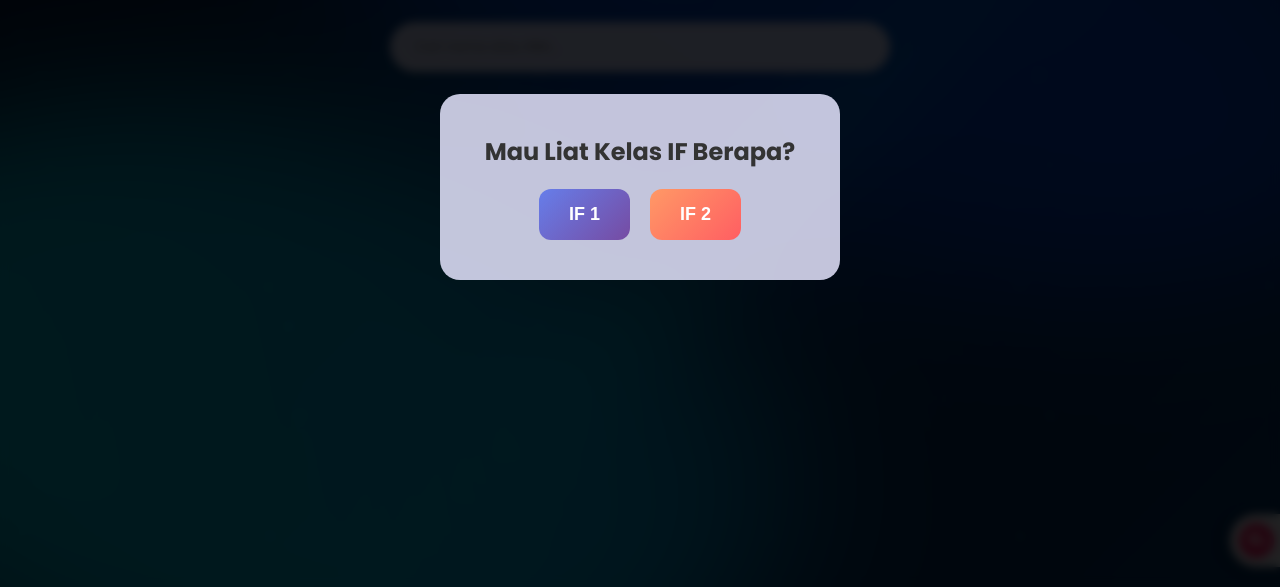
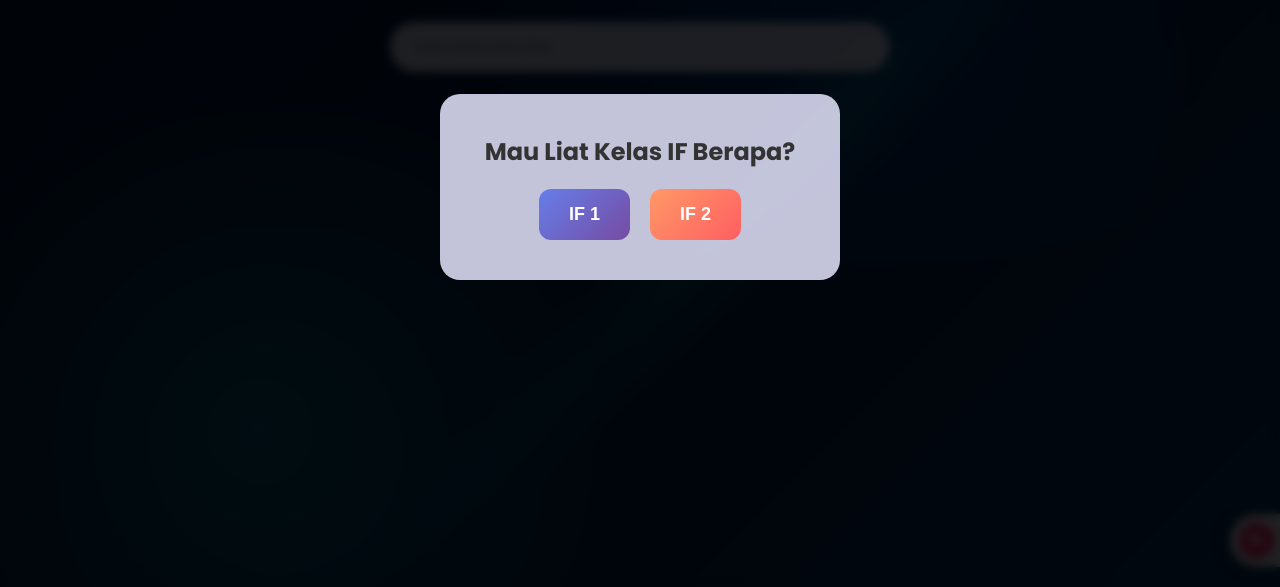
Before and after one commit to DilzGhaaziy/TestingDilz, a plain HTML site: page index.html in a window 1280 px wide. Shown: the part 213-800 px from the top of the page. Drawn offline with Linux system fonts and the light colour scheme.

Commit message:
Update 3 index.html

```diff
--- a/index.html
+++ b/index.html
@@ -66,41 +66,32 @@
 
         body.dark-mode #bg-light-mode { display: none; }
 
+        /* OPTIMASI GLOW: Beban GPU turun 80% */
         .glow {
-            position: absolute; border-radius: 50%;
-            filter: blur(80px); opacity: 0.7; mix-blend-mode: screen;
+            position: absolute;
+            border-radius: 50%;
+            /* filter: blur(80px); mix-blend-mode: screen; -> DIHAPUS KARENA BERAT */
             will-change: transform;
+            pointer-events: none; /* Penting agar tidak nge-block klik */
+            transform: translateZ(0); /* Hardware Acceleration */
         }
         .glow-1 {
-            width: 80vw; height: 80vh; background: linear-gradient(45deg, #00fff2, #00a2ff);
-            bottom: -20%; left: -20%; transform: rotate(20deg) skewX(-20deg);
+            width: 80vw; height: 80vh;
+            /* Menggunakan radial-gradient menggantikan blur */
+            background: radial-gradient(circle, rgba(0, 255, 242, 0.25) 0%, rgba(0, 162, 255, 0) 60%);
+            bottom: -20%; left: -20%;
             animation: drift 10s infinite alternate ease-in-out;
         }
         .glow-2 {
-            width: 90vw; height: 70vh; background: linear-gradient(120deg, #0061ff, #001eff);
-            top: -10%; right: -10%; transform: rotate(-30deg); opacity: 0.6;
+            width: 90vw; height: 70vh;
+            background: radial-gradient(circle, rgba(0, 97, 255, 0.25) 0%, rgba(0, 30, 255, 0) 60%);
+            top: -10%; right: -10%;
             animation: drift 15s infinite alternate-reverse ease-in-out;
         }
         .glow-3 {
             width: 100vw; height: 40vh;
-            background: radial-gradient(ellipse at center, rgba(0, 255, 234, 0.4), transparent 70%);
+            background: radial-gradient(ellipse at center, rgba(0, 255, 234, 0.2) 0%, transparent 60%);
             top: 30%; left: 10%; transform: rotate(-45deg) scaleY(0.5);
-            filter: blur(60px); opacity: 0.5;
-        }
-        .stars-bg, .stars-sm-bg {
-            position: absolute; top: 0; left: 0; width: 100%; height: 100%;
-            opacity: 0.6;
-            will-change: transform;
-        }
-        .stars-bg {
-            background-image: radial-gradient(2px 2px at 20px 30px, #ffffff, rgba(0,0,0,0)), radial-gradient(2px 2px at 40px 70px, #ffffff, rgba(0,0,0,0)), radial-gradient(2px 2px at 50px 160px, #ffffff, rgba(0,0,0,0));
-            background-size: 250px 250px;
-            animation: moveUpSmall 40s linear infinite;
-        }
-
-        @keyframes drift {
-            0% { transform: translate3d(0, 0, 0) rotate(20deg) skewX(-20deg); }
-            100% { transform: translate3d(20px, -20px, 0) rotate(25deg) skewX(-15deg); }
         }
         @keyframes moveUpSmall { from { transform: translateY(0); } to { transform: translateY(-250px); } }
 
@@ -168,6 +159,8 @@
             border-radius: 30px; box-shadow: 0 4px 15px rgba(0,0,0,0.1);
             backdrop-filter: blur(8px);
             -webkit-backdrop-filter: blur(8px);
+			transform: translateZ(0);
+            will-change: transform;
             color: var(--fixed-text);
             display: flex; align-items: center; justify-content: center;
             text-decoration: none; font-size: 14px; font-weight: 600;
@@ -198,6 +191,8 @@
             position: fixed; bottom: 20px; right: 0; z-index: 9999;
             background: var(--fixed-bg);
             backdrop-filter: blur(10px);
+			transform: translate3d(calc(100% - 50px), 0, 0);
+            will-change: transform;
             border: 1px solid rgba(255,255,255,0.2);
             padding: 8px; padding-right: 20px;
             border-top-left-radius: 50px; border-bottom-left-radius: 50px;
@@ -207,7 +202,9 @@
             transform: translateX(calc(100% - 50px));
             transition: transform 0.4s cubic-bezier(0.68, -0.55, 0.27, 1.55);
         }
-        .now-playing-box.expanded { transform: translateX(0); }
+.now-playing-box.expanded {
+            transform: translate3d(0, 0, 0);
+        }
         .np-icon {
             width: 35px; height: 35px; flex-shrink: 0;
             background: #e91e63; color: white; border-radius: 50%;
```
